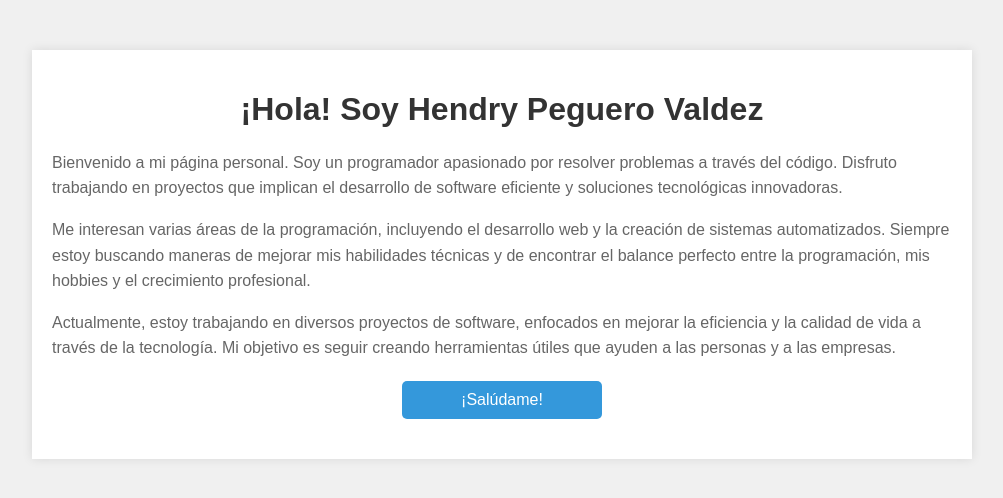
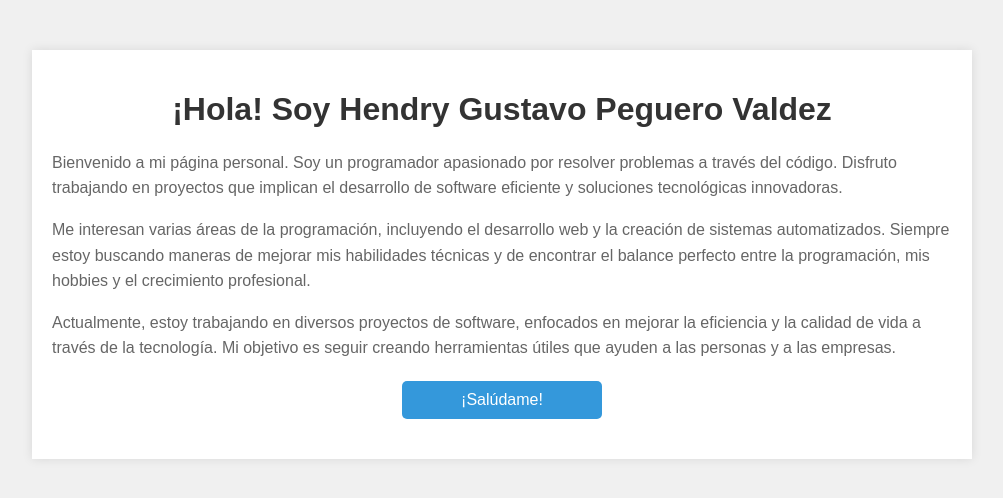
Before and after one commit to Hendry-Peguero/Parcial_Electiva, a plain HTML site: page index.html in a window 1280 px wide. Shown: the whole page, without its empty margins (138-1141 px from the left). Drawn offline with Linux system fonts and the light colour scheme.

Commit message:
cambio en el index 2

```diff
--- a/index.html
+++ b/index.html
@@ -52,7 +52,7 @@
 <body>
 
     <div class="container">
-        <h1>¡Hola! Soy Hendry Peguero Valdez</h1>
+        <h1>¡Hola! Soy Hendry Gustavo Peguero Valdez</h1>
         <p>Bienvenido a mi página personal. Soy un programador apasionado por resolver problemas a través del código. Disfruto trabajando en proyectos que implican el desarrollo de software eficiente y soluciones tecnológicas innovadoras.</p>
         <p>Me interesan varias áreas de la programación, incluyendo el desarrollo web y la creación de sistemas automatizados. Siempre estoy buscando maneras de mejorar mis habilidades técnicas y de encontrar el balance perfecto entre la programación, mis hobbies y el crecimiento profesional.</p>
         <p>Actualmente, estoy trabajando en diversos proyectos de software, enfocados en mejorar la eficiencia y la calidad de vida a través de la tecnología. Mi objetivo es seguir creando herramientas útiles que ayuden a las personas y a las empresas.</p>
```
